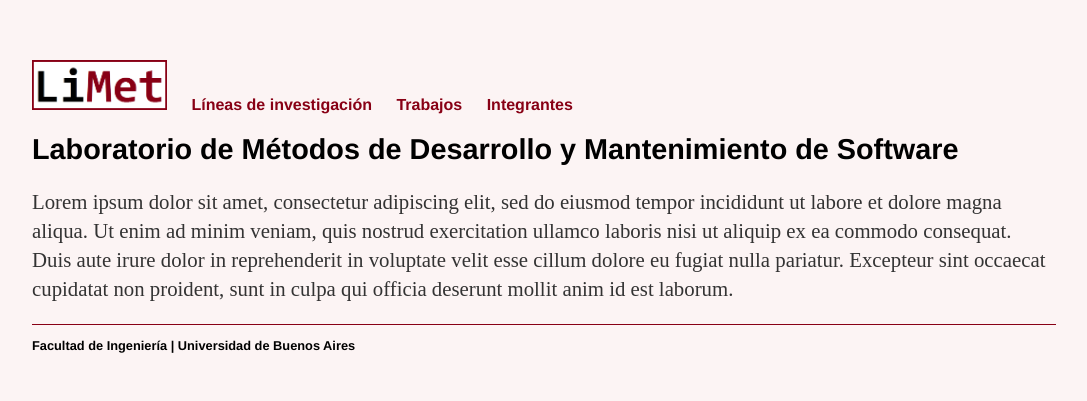
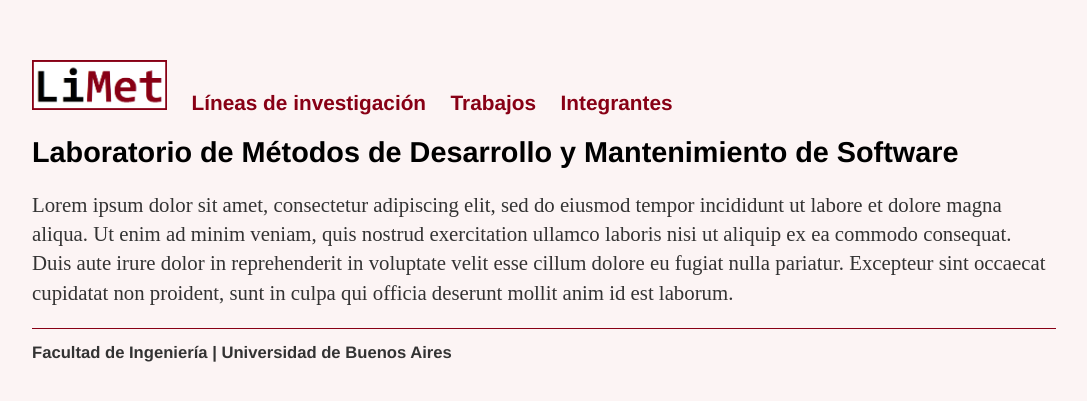
Before and after one commit to limetfiuba/limetfiuba.github.io, a Jekyll site: the page built from index.html, in a window 1280 px wide. Shown: the top 401 px of the page, without its empty margins (96-1183 px from the left). Built offline with Jekyll 4.4.1, drawn with Linux system fonts in a browser that asks for light colours.

Commit message:
Correcciones

```diff
--- a/_layouts/default.html
+++ b/_layouts/default.html
@@ -4,13 +4,13 @@
         <meta charset="UTF-8">
         <title>{{ page.title }}</title>
         <link rel="stylesheet" type="text/css" href="/css/main.css">
-        <link rel="shortcut icon" href="img/favicon.ico" type="image/x-icon">
+        <link rel="shortcut icon" href="/img/favicon.ico" type="image/x-icon">
     </head>
     <body>
         <nav class="navbar navbar-inverse navbar-fixed-top">
             <div>
                 <ul class="nav navbar-nav">
-                    <li><a class="brand-image" href="/"><img class="brand-image" src="img/logo.png" width="135" height="50"/></a></li>
+                    <li><a class="brand-image" href="/"><img class="brand-image" src="/img/logo.png" width="135" height="50"/></a></li>
                     <li><a href="/lineas">Líneas de investigación</a></li>
                     <li><a href="/trabajos">Trabajos</a></li>
                     <li><a href="/integrantes">Integrantes</a></li>
--- a/css/main.css
+++ b/css/main.css
@@ -28,7 +28,7 @@ h2 {
     font-size: 1.5em;
     font-family:'Helvetica', 'Arial', 'Sans-Serif';
 }
-p {
+p, ul li {
     font-size: 1.3em;
     line-height: 1.4em;
     color: #333;
```
